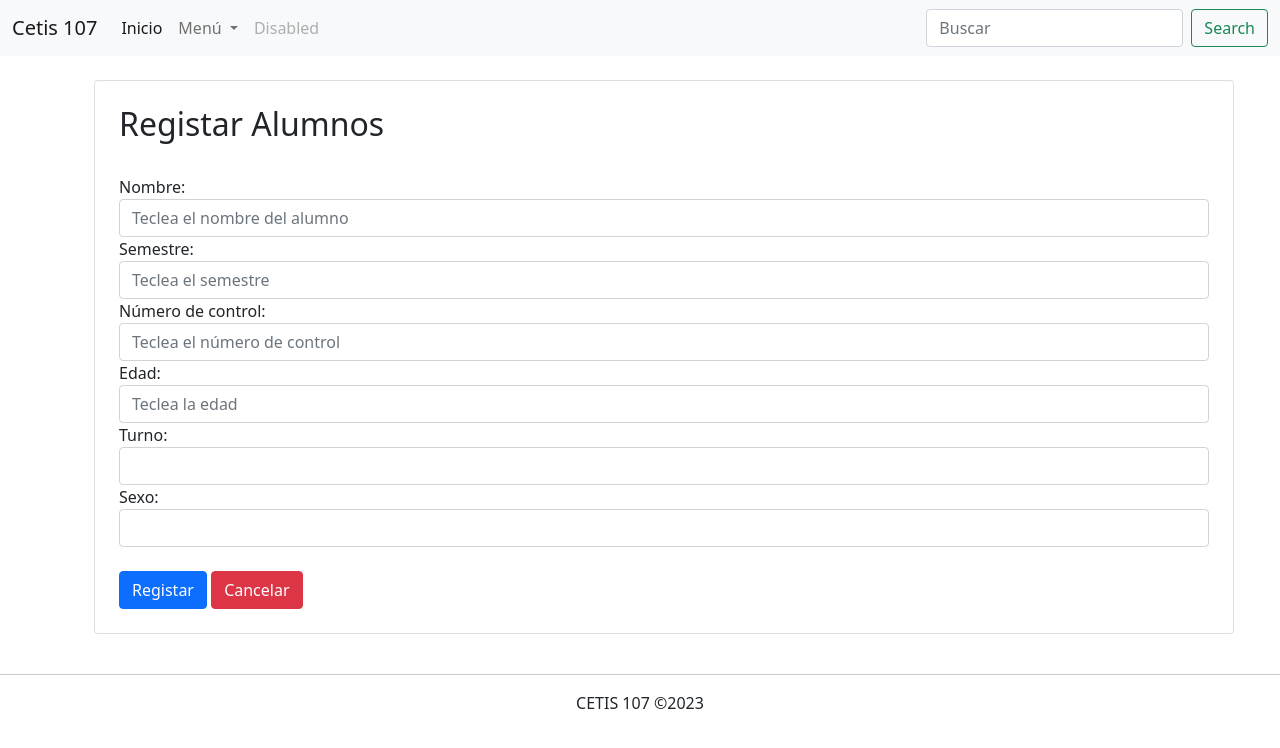
After one commit to ApodacaHasly/webybasededatos2023, a PHP site: page /RegistrarAlumnos.php in a window 1280 px wide. The commit adds this page. Shown: the top 748 px of the page. Run offline with PHP 8.4, Linux system fonts and the light colour scheme; some libraries are stand-ins or nearby versions.

Commit message:
25/10/23

```diff
--- /dev/null
+++ b/parcial2/RegistrarAlumnos.php
@@ -0,0 +1,73 @@
+<!DOCTYPE html>
+<html lang="en">
+<head>
+    <meta charset="UTF-8">
+    <meta name="viewport" content="width=device-width, initial-scale=1.0">
+    <title>Regsitar Alumnos</title>
+    <link rel="stylesheet" href="css/bootstrap.css">
+    <script src="code.jquery.com_jquery-3.7.1.js"></script>
+</head>
+<body>
+    <?php include 'menu.php'; ?>
+
+    <div class="container">
+        <div class="row">
+            <div class="col-12 card m-4 p-4">
+                <h2>Registar Alumnos</h2><br>
+                <form action="GuardarRegistros.php" method="POST">
+                    <div class="form-group">
+                        <label for="">Nombre:</label>
+                        <input name="nombre"  type="text" class="form-control" placeholder="Teclea el nombre del alumno" required>
+                    </div>
+
+                    <div class="form-group">
+                        <label for="">Semestre:</label>
+                        <input name="semestre"  type="text" class="form-control" placeholder="Teclea el semestre" required>
+                    </div>
+
+                    <div class="form-group">
+                    <label for="">Número de control:</label>
+                        <input name="nc"  type="text" class="form-control" placeholder="Teclea el número de control" required>
+                    </div>
+
+                    <div class="form-group">
+                    <label for="">Edad:</label>
+                        <input name="edad"  type="text" class="form-control" placeholder="Teclea la edad" required>
+                    </div>
+
+                    <div class="form-group">
+                    <label for="">Turno:</label>
+                        <select name="turno" class="form-control" required>
+                            <option value="Selecciona el turno"></option>
+                            <option value="MATUTINO">MATUTINO</option>
+                            <option value="VESPERTINO">VESPERTINO</option>
+                        </select>
+                    </div>
+
+                    <div class="form-group">
+                    <label for="">Sexo:</label>
+                        <select name="sexo" class="form-control" required>
+                            <option value="Selecciona el sexo"></option>
+                            <option value="0">FEMENINO</option>
+                            <option value="1">MASCULINO</option>
+                            <option value="2">Prefiero no responder</option>
+                        </select>
+                    </div><br>
+                    <div>
+                        <input type="submit" value="Registar" class="btn btn-primary" required>
+                        <a href="consultarAlumnos.php" class="btn btn-danger">Cancelar</a>
+                    </div>
+                </form>
+            </div>
+        </div>
+    </div>
+
+    <footer class="text-center">
+        <hr>
+        CETIS 107 &copy;2023
+      </footer>
+
+      <script src="js/bootstrap.js"></script>
+
+</body>
+</html>
--- a/parcial2/menu.php
+++ b/parcial2/menu.php
@@ -17,7 +17,7 @@
             <li><a class="dropdown-item" href="Inicio.php">Inicio</a></li>
             <li><a class="dropdown-item" href="consultarAlumnos.php">Consultar alumnos</a></li>
             <li><hr class="dropdown-divider"></li>
-            <li><a class="dropdown-item" href="Registrar alumnos.php">Registrar alumnos</a></li>
+            <li><a class="dropdown-item" href="RegistrarAlumnos.php">Registrar alumnos</a></li>
           </ul>
         </li>
         <li class="nav-item">
```
Also changed, not shown: parcial2/GuardarRegistros.php (added, +24 -0 lines), parcial2/alumnos.sql (+10 -3 lines).
